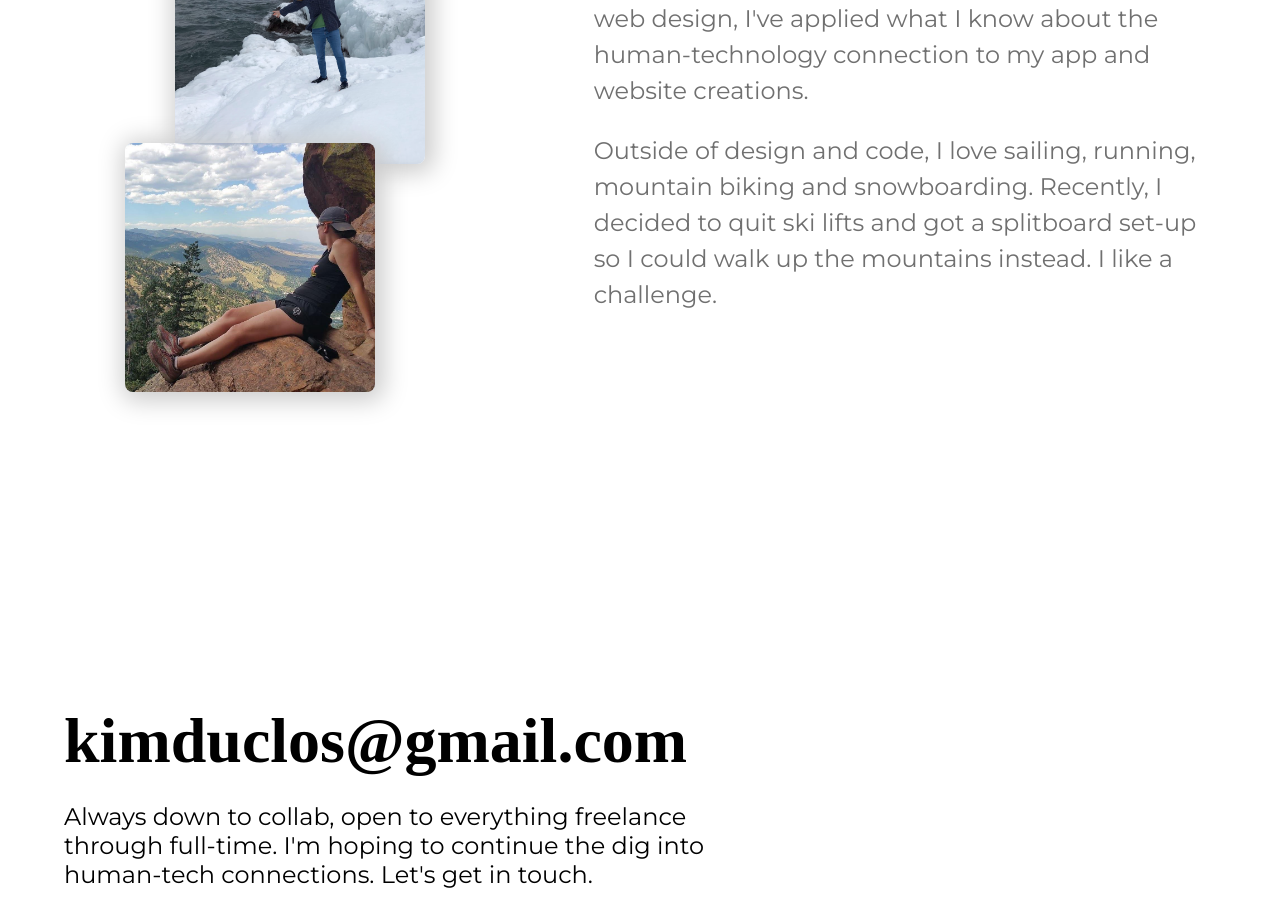
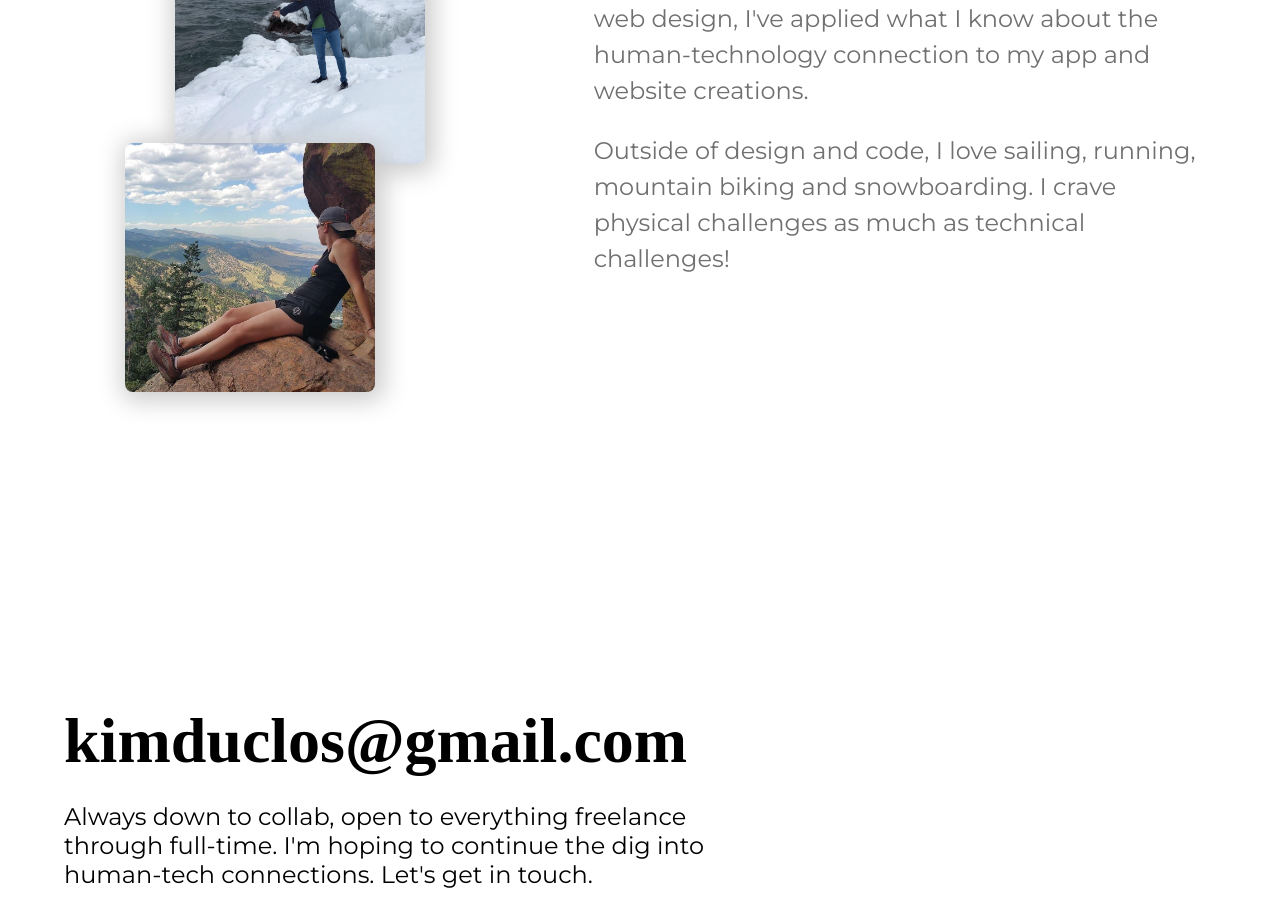
Before and after one commit to KimDuclos/design-portfolio, a React (Create React App) app: page / in a window 1280 px wide. Shown: the part 3200-4111 px from the top of the page. Built offline with nearby package versions, Linux system fonts and the light colour scheme.

Commit message:
fixed cheesy about blurb, just need to work on tech img path issue

```diff
--- a/src/about.jsx
+++ b/src/about.jsx
@@ -36,10 +36,9 @@ const About = () => {
           and website creations.
         </p>
         <p className="about-par">
-          Outside of design and code, I love sailing, running, mountain
-          biking and snowboarding. Recently, I decided to quit ski lifts and got
-          a splitboard set-up so I could walk up the mountains instead. I like a
-          challenge.
+          Outside of design and code, I love sailing, running, mountain biking
+          and snowboarding. I crave physical challenges as much as technical
+          challenges!
         </p>
       </div>
     </div>
```
Also changed, not shown: 1 other file (tests, documents, lock files or other folders).
